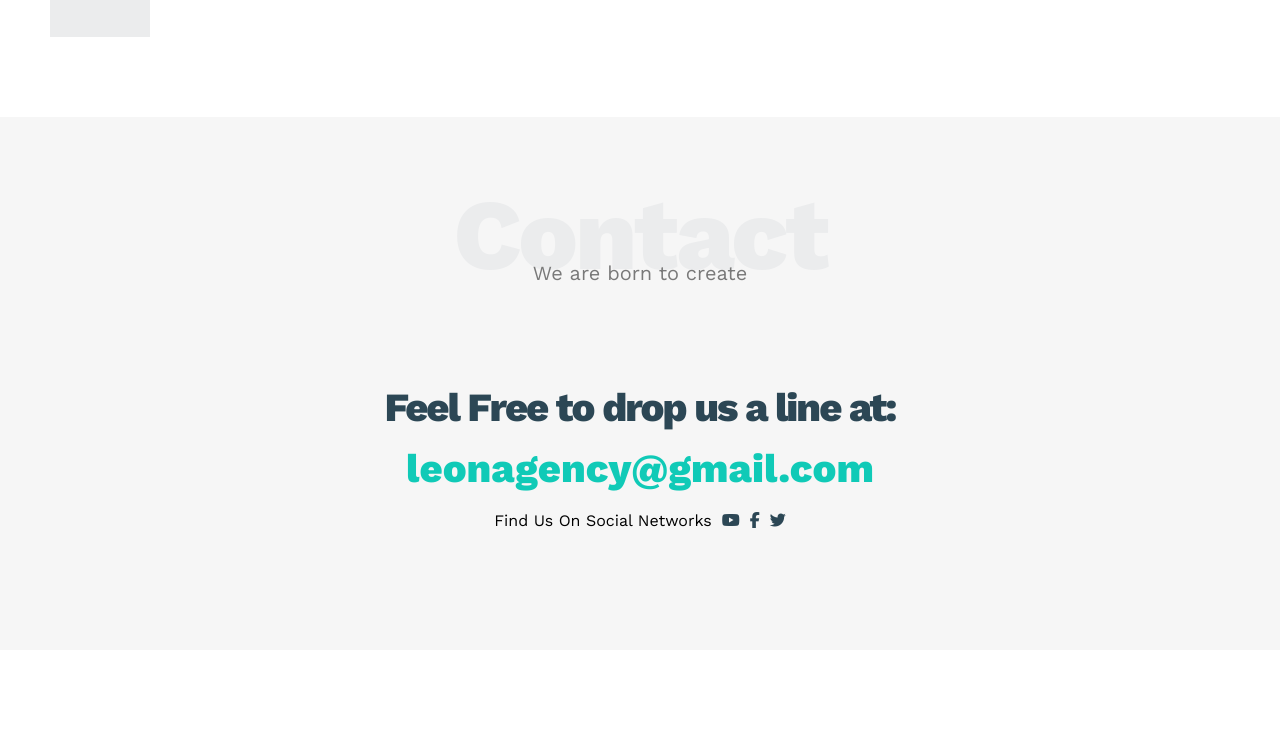
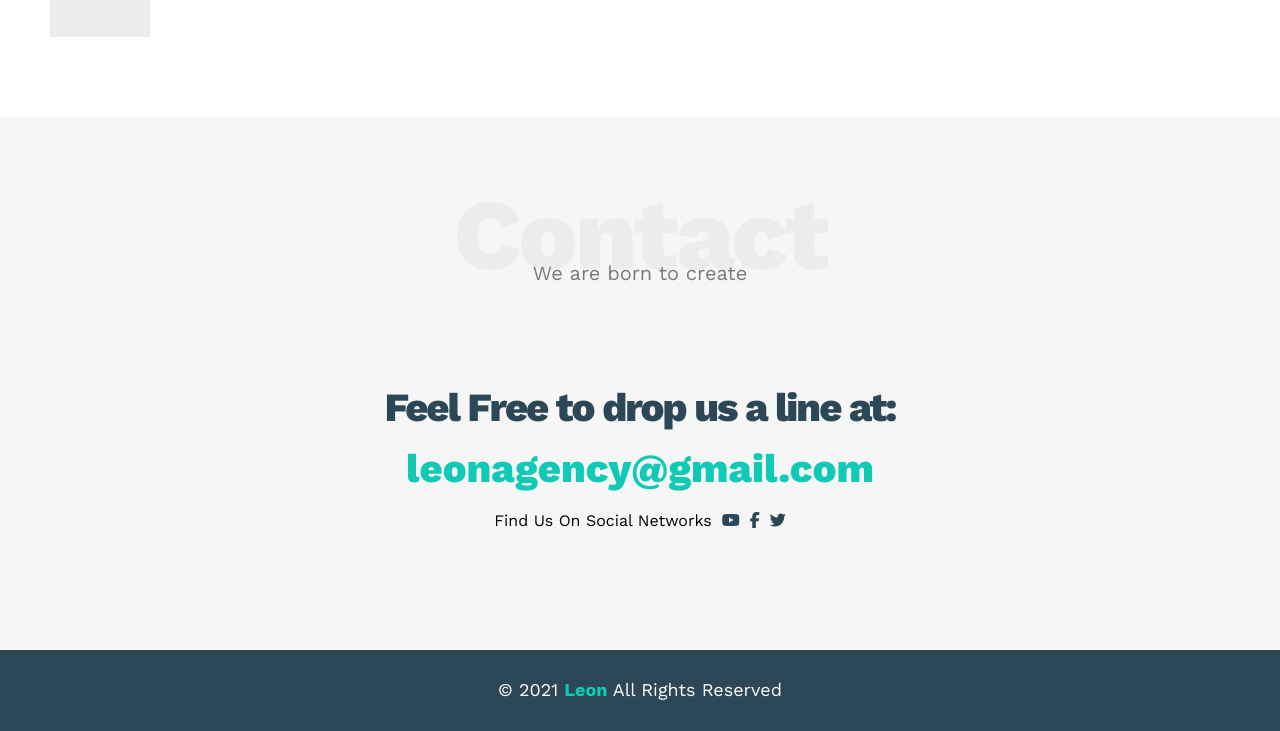
Before and after one commit to Ibrahimelsayed60/Design_one, a plain HTML site: page index.html in a window 1280 px wide. Shown: the part 3279-4010 px from the top of the page. Before the commit the page ends 3929 px from the top, so only its background shows below. Drawn offline with nearby package versions, Linux system fonts and the light colour scheme.

Commit message:
Add footer section

```diff
--- a/css/leon.css
+++ b/css/leon.css
@@ -495,3 +495,19 @@ body{
 }
 
 /* End Contact */
+
+/* Start Footer */
+
+.footer{
+    background-color: var(--secondary-color);
+    color: white;
+    padding: 30px 10px;
+    text-align: center;
+    font-size: 18px;
+}
+
+.footer span{
+    font-weight: bold;
+    color: var(--main-color);
+}
+/* End Footer */
--- a/index.html
+++ b/index.html
@@ -217,5 +217,11 @@
     </div>
     <!-- End Contact -->
 
+    <!-- Start Footer -->
+    <div class="footer">
+        &copy; 2021 <span>Leon</span> All Rights Reserved
+    </div>
+    <!-- End Footer -->
+
 </body>
 </html>
```
